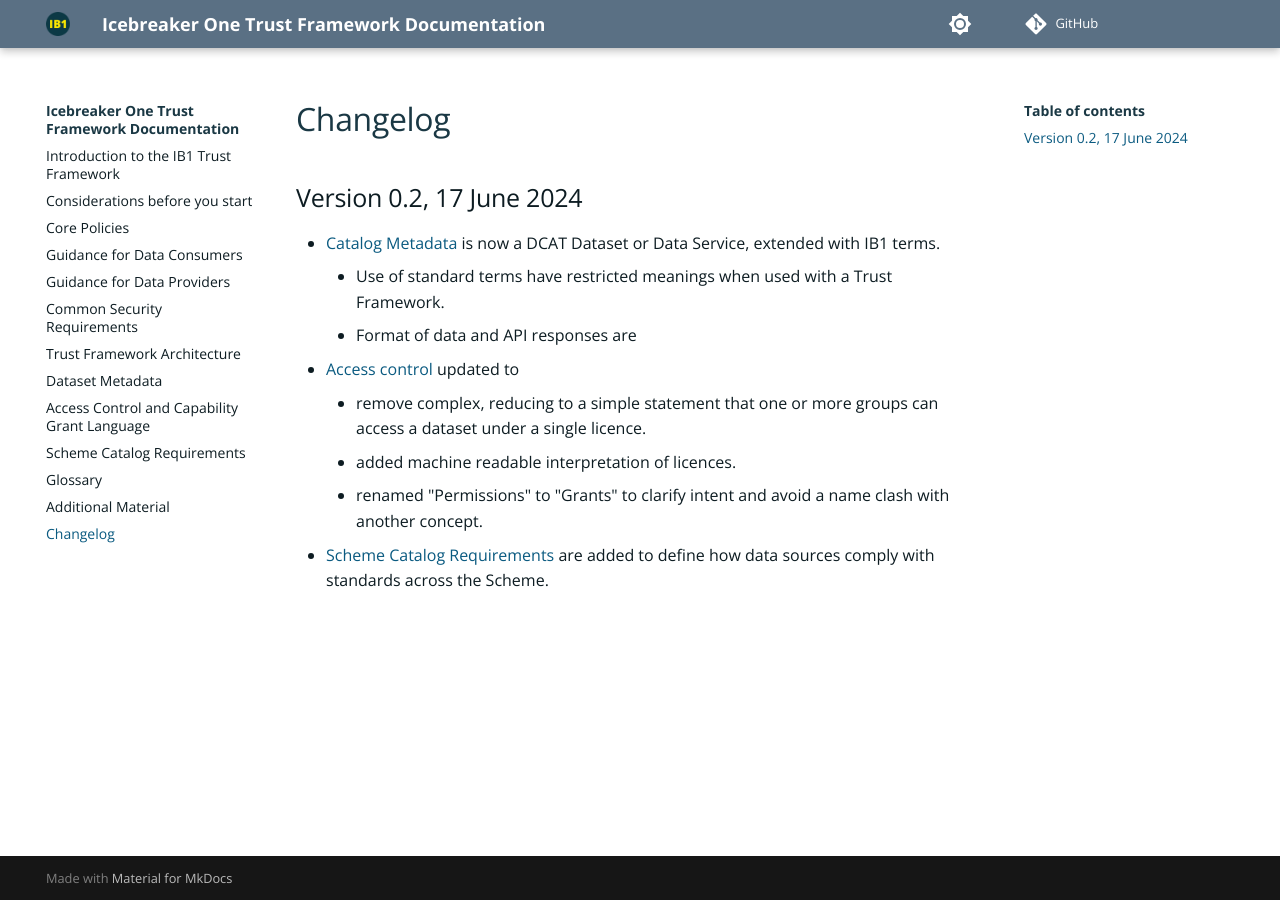
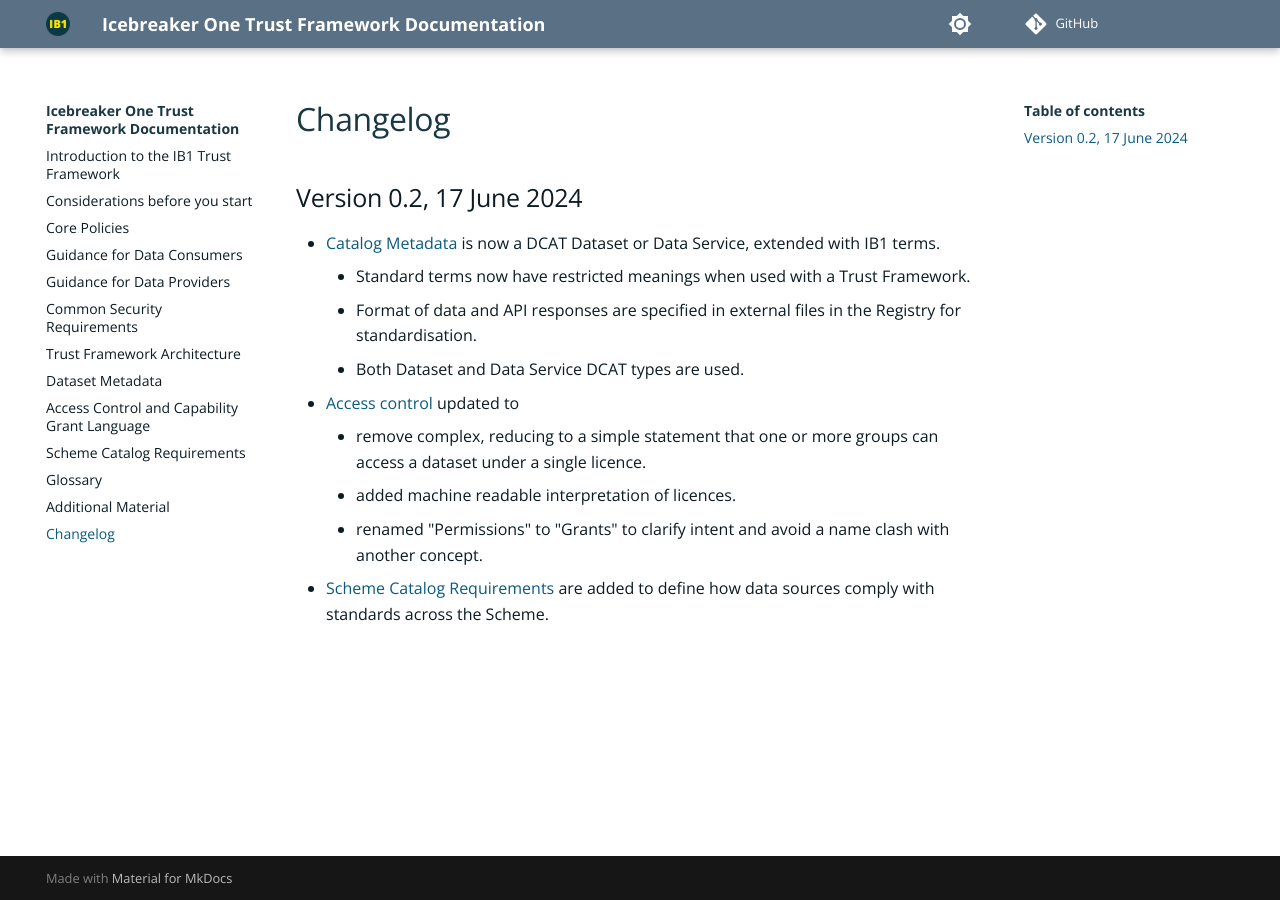
Before and after one commit to icebreakerone/ib1-technical-docs, an MkDocs documentation site: the page built from docs/changelog.md, in a window 1280 px wide. Built offline with MkDocs 1.6.1 and Material for MkDocs 9.7.7, drawn with Linux system fonts in a browser that asks for light colours; plug-ins that fetch from the network failed and are left out; comment, search, counter and statistics services are not loaded; the version menu is left out.

Commit message:
docs/changelog.md updated from https://stackedit.net/

```diff
--- a/docs/changelog.md
+++ b/docs/changelog.md
@@ -4,13 +4,14 @@
 ## Version 0.2, 17 June 2024
 
 * [Catalog Metadata](metadata.md) is now a DCAT Dataset or Data Service, extended with IB1 terms.
-	* Use of standard terms have restricted meanings when used with a Trust Framework.
-	* Format of data and API responses are
+	* Standard terms now have restricted meanings when used with a Trust Framework.
+	* Format of data and API responses are specified in external files in the Registry for standardisation.
+	* Both Dataset and Data Service DCAT types are used.
 * [Access control](access_control_specification.md) updated to
 	* remove complex, reducing to a simple statement that one or more groups can access a dataset under a single licence.
 	* added machine readable interpretation of licences.
 	* renamed "Permissions" to "Grants" to clarify intent and avoid a name clash with another concept.
 * [Scheme Catalog Requirements](scheme_catalog_requirements.md) are added to define how data sources comply with standards across the Scheme.
 <!--stackedit_data:
-eyJoaXN0b3J5IjpbLTcwMjk3MDU4OF19
+eyJoaXN0b3J5IjpbLTE4NjAwNzUwODBdfQ==
 -->
```
